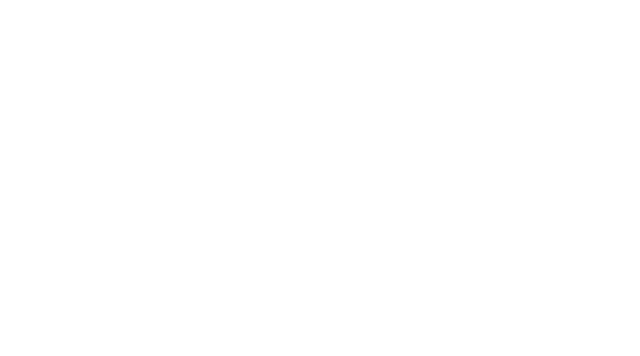
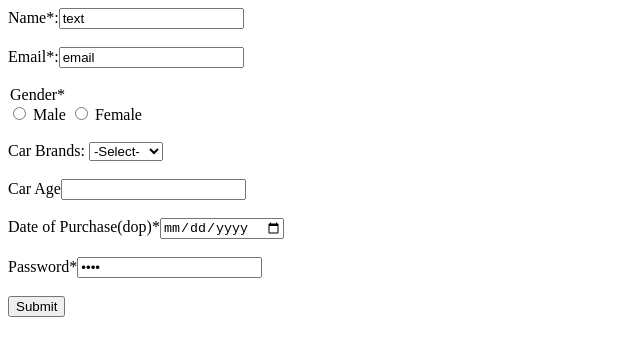
Before and after one commit to acciojob/car-insurance-form-beastvaibhv, a website: page main.html in a window 1280 px wide. Shown: the whole page, without its empty margins (0-640 px from the left). Drawn offline with Linux system fonts and the light colour scheme.

Commit message:
created a submission

```diff
--- a/main.html
+++ b/main.html
@@ -8,6 +8,61 @@
 
 <body>
 	<!-- the entire body must be written by student -->
+	<form method="post">
+		<label for="name">
+			Name*:<input id="nmae" type="text" value="text" placeholder="Name" required>
+		</label>
+		<br>
+		<br>
+		<label>
+			Email*:<input id="email" type="email" value="email" placeholder="abc@xyz.com" required>
+		</label>
+		<br>
+		<br>
+
+			<legend>Gender*</legend>
+			<label for="male">
+			<input id="male" type="radio" value="male" placeholder="" required> Male
+		</label>
+			<label for="female">
+				<input id="female" type="radio" value="female" placeholder="" required> Female
+			</label>
+		<br>
+		<br>
+		<label for="cars">
+			Car Brands:
+			<select id="cars">
+				<option value= "" selected hidden>-Select-</option>
+				<option value= "BMW">BMW</option>
+				<option value= "Audi">Audi</option>
+				<option value= "Mercedez">Mercede</option>
+				<option value= "Ford">Ford</option>
+				<option value= "Ferrari">Ferrari</option>
+				<option value= "Dodge">Dodge</option>
+			</select>
+		</label>
+
+		<br>
+		<br>
+		<label for="carage">
+			Car Age<input id="carage" type="number" value="number" placeholder="" required>
+		</label>
+		<br>
+		<br>
+		<label for="dop">
+			Date of Purchase(dop)*<input id="dop" type="date" value="date" placeholder="dd//mm/yyyy" required>
+		</label>
+		<br>
+		<br>
+		<label for="password">
+			Password*<input id="password" type="password" value="pass" placeholder="" required>
+		</label>
+		<br>
+		<br>
+		<button type="submit">Submit</button>
+		<br>
+		<br>
+	</form>
     <script type="text/javascript" src="./script.js">
 </script>
 
```
